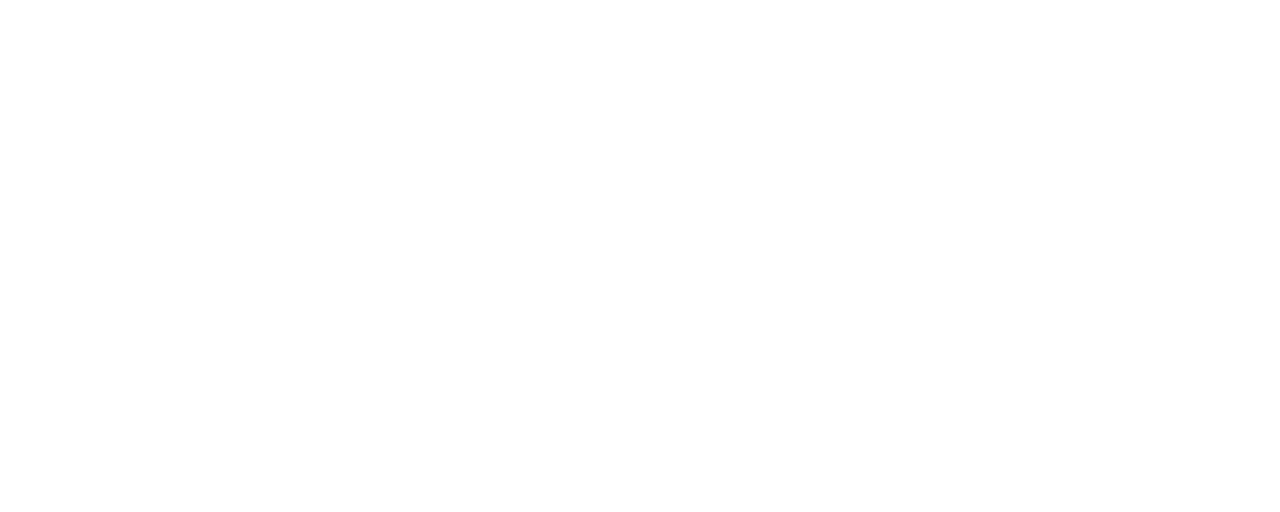
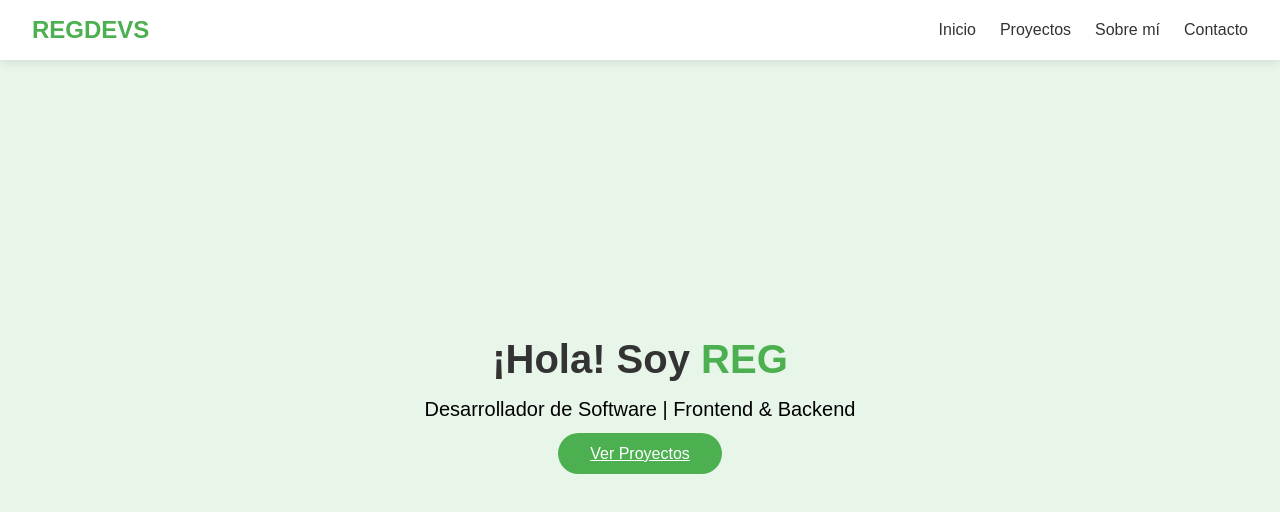
Before and after one commit to REGGDIS/portfolio, a plain HTML site: page index.html in a window 1280 px wide. Drawn offline with Linux system fonts and the light colour scheme.

Commit message:
Add navbar and hero section with initial styles

```diff
--- a/index.html
+++ b/index.html
@@ -1,11 +1,36 @@
 <!DOCTYPE html>
-<html lang="en">
+<html lang="es">
 <head>
     <meta charset="UTF-8">
     <meta name="viewport" content="width=device-width, initial-scale=1.0">
-    <title>Document</title>
+    <title>Mi Portafolio - REG</title>
+    <link rel="stylesheet" href="./styles/main.css" />
 </head>
 <body>
+    <!-- ✅ Navbar -->
+     <header class="navbar">
+        <div class="container">
+            <div class="logo">REGDEVS</div>
+            <nav>
+                <ul class="nav-links">
+                    <li><a href="#hero">Inicio</a></li>
+                    <li><a href="#projects">Proyectos</a></li>
+                    <li><a href="#about">Sobre mí</a></li>
+                    <li><a href="#contact">Contacto</a></li>
+                </ul>
+            </nav>
+        </div>
+     </header>
 
+     <!-- ✅ Hero Section -->
+      <section id="hero" class="hero">
+        <div class="container">
+            <h1>¡Hola! Soy <span class="highlight">REG</span></h1>
+            <p>Desarrollador de Software | Frontend & Backend</p>
+            <a href="#projects" class="cta-btn">Ver Proyectos</a>
+        </div>
+      </section>
+
+      <script src="./scripts/main.js"></script>
 </body>
 </html>
--- a/styles/main.scss
+++ b/styles/main.scss
@@ -0,0 +1,126 @@
+// ✅ Variables para colores y estilos
+$primary-color: #4caf50;
+$background-color: #f4f4f4;
+$text-color: #333;
+$font-stack: "Arial", sans-serif;
+
+// ✅ Reset básico
+* {
+  margin: 0;
+  padding: 0;
+  box-sizing: border-box;
+}
+
+body {
+  font-family: $font-stack;
+  background-color: $background-color;
+  color: $text-color;
+}
+
+// ✅ Navbar
+.navbar {
+  background-color: #ffffff;
+  padding: 1rem 2rem;
+  position: fixed;
+  width: 100%;
+  top: 0;
+  box-shadow: 0 2px 10px rgba(0, 0, 0, 0.1);
+  z-index: 1000;
+
+  .container {
+    display: flex;
+    justify-content: space-between;
+    align-items: center;
+  }
+
+  .logo {
+    font-size: 1.5rem;
+    font-weight: bold;
+    color: $primary-color;
+  }
+
+  .nav-links {
+    list-style: none;
+    display: flex;
+    gap: 1.5rem;
+
+    li {
+      a {
+        text-decoration: none;
+        color: $text-color;
+        font-size: 1rem;
+        font-weight: 500;
+        transition: color 0.3s ease;
+
+        &:hover {
+          color: $primary-color;
+        }
+      }
+    }
+  }
+}
+
+// ✅ Hero Section
+.hero {
+  height: 100vh;
+  display: flex;
+  align-items: center;
+  justify-content: center;
+  text-align: center;
+  background-color: #e8f5e9;
+
+  .container {
+    h1 {
+      font-size: 2.5rem;
+      margin-bottom: 1rem;
+      color: $text-color;
+
+      .highlight {
+        color: $primary-color;
+      }
+    }
+
+    p {
+      font-size: 1.25rem;
+      margin-bottom: 1.5rem;
+      color: darken($text-color, 20%);
+    }
+
+    .cta-btn {
+      background-color: $primary-color;
+      color: #fff;
+      padding: 0.75rem 2rem;
+      border: none;
+      border-radius: 30px;
+      font-size: 1rem;
+      cursor: pointer;
+      transition: background-color 0.3s ease;
+
+      &:hover {
+        background-color: darken($primary-color, 10%);
+      }
+    }
+  }
+}
+
+// ✅ Responsive Design
+@media (max-width: 768px) {
+  .nav-links {
+    gap: 1rem;
+    flex-direction: column;
+  }
+
+  .hero {
+    .container {
+      h1 {
+        font-size: 2rem;
+      }
+      p {
+        font-size: 1rem;
+      }
+      .cta-btn {
+        font-size: 0.9rem;
+      }
+    }
+  }
+}
```
Also changed, not shown: styles/main.css, 1 other file.
